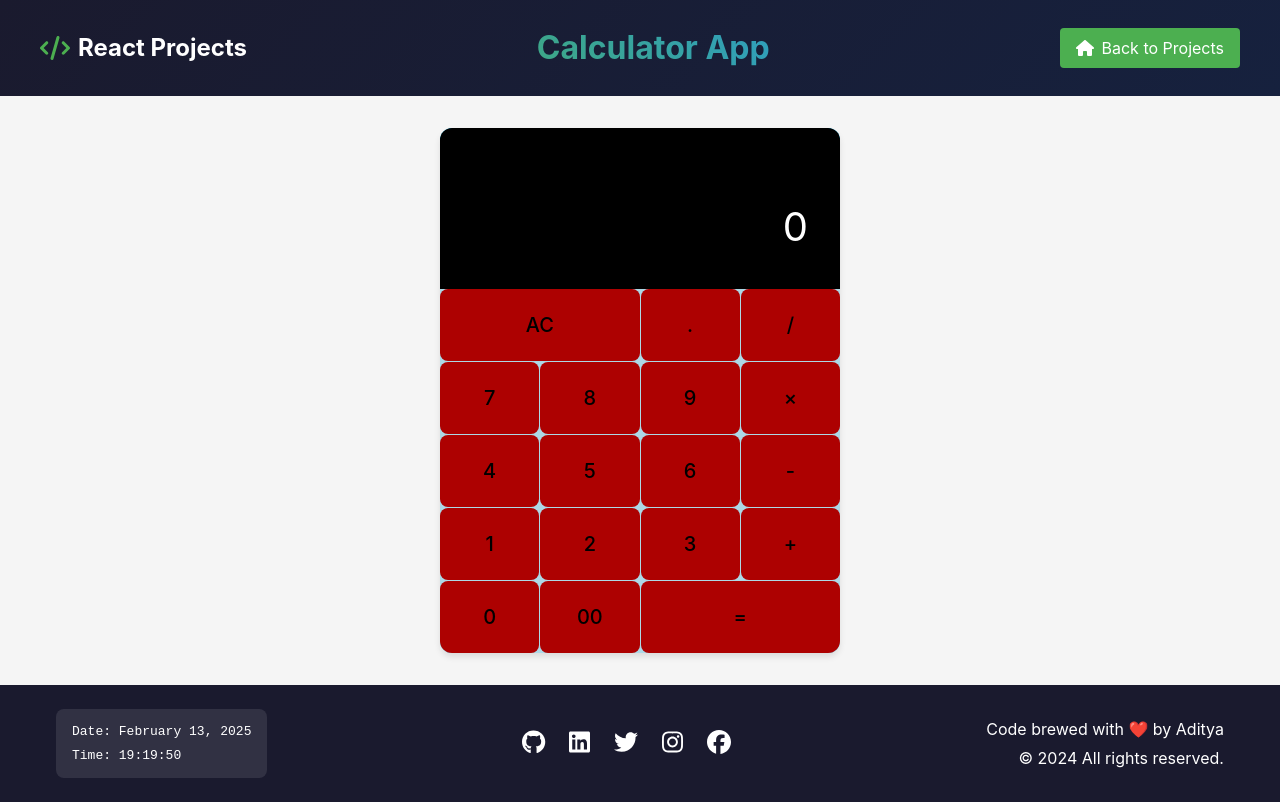
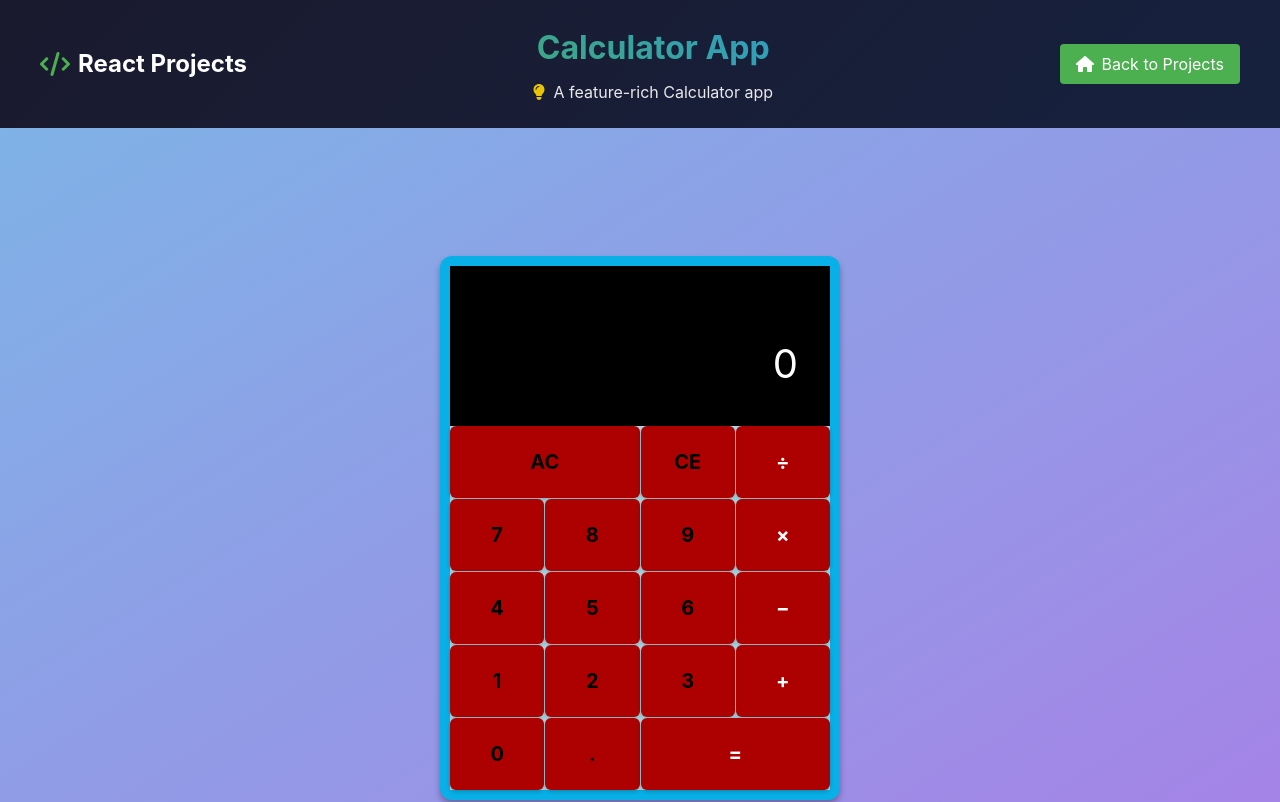
Before and after one commit to AdityaRaj81/30_Projects, a React (Vite) app: page /calculator in a window 1280 px wide. Shown: the top 802 px of the page. Built offline with nearby package versions, Linux system fonts and the light colour scheme.

Commit message:
enhance Calculator component styling and add keyboard support for improved usability

```diff
--- a/src/projects/Calculator/Calculator.css
+++ b/src/projects/Calculator/Calculator.css
@@ -1,16 +1,19 @@
 .calculator-main {
+  min-height: 100vh;
   flex: 1;
   display: flex;
+  flex-direction: column;
   justify-content: center;
   align-items: center;
-  background-color: #f5f5f5;
+  background: linear-gradient(to bottom right, #7fb2e6, #a880e7);
   padding: 2rem;
 }
 
 .calculator {
   background: rgb(8, 176, 231);
   border-radius: 12px;
-  box-shadow: 0 4px 6px rgba(0, 0, 0, 0.1);
+  box-shadow: 0 4px 6px rgba(0, 0, 0, 0.3);
+  padding: 10px;
   width: 100%;
   max-width: 400px;
   overflow: hidden;
@@ -26,7 +29,7 @@
 .equation {
   min-height: 1.5em;
   font-size: 1.2rem;
-  color: #c04242;
+  color: #bdc3c7;
 }
 
 .current {
@@ -39,6 +42,17 @@
   grid-template-columns: repeat(4, 1fr);
   gap: 1px;
   background: lightblue;
+}
+button {
+  padding: 15px;
+  font-size: 1.4rem;
+  background: #fff;
+  border: none;
+  border-radius: 6px;
+  cursor: pointer;
+  transition: 0.2s ease-in-out;
+  font-weight: bold;
+  box-shadow: 0 2px 4px rgba(0, 0, 0, 0.2);
 }
 
 .buttons button {
@@ -53,10 +67,32 @@
   background: #f38888;
 }
 
+button:active {
+  transform: scale(0.95);
+}
 .span-two {
   grid-column: span 2;
 }
 
+
+.operator {
+  background: #f39c12;
+  color: white;
+}
+
+.operator:hover {
+  background: #e67e22;
+}
+
+/* Equal Button */
+.equal {
+  background: #27ae60;
+  color: white;
+}
+
+.equal:hover {
+  background: #2ecc71;
+}
 @media (max-width: 768px) {
   .calculator-main {
     padding: 1rem;
--- a/src/projects/Calculator/Calculator.jsx
+++ b/src/projects/Calculator/Calculator.jsx
@@ -1,4 +1,4 @@
-import { useState } from 'react';
+import { useState, useEffect } from 'react';
 import HeaderProject from '../../components/layouts/ProjectHeader';
 import Footer from '../../components/layouts/Footer';
 import './Calculator.css';
@@ -8,7 +8,7 @@ const Calculator = () => {
   const [equation, setEquation] = useState('');
 
   const handleNumber = (number) => {
-    if (display === '0') {
+    if (display === '0' || display === 'Error') {
       setDisplay(number);
     } else {
       setDisplay(display + number);
@@ -16,8 +16,10 @@ const Calculator = () => {
   };
 
   const handleOperator = (operator) => {
-    setDisplay('0');
-    setEquation(display + ' ' + operator + ' ');
+    if (display !== 'Error') {
+      setEquation(equation + display + ' ' + operator + ' ');
+      setDisplay('0');
+    }
   };
 
   const handleEqual = () => {
@@ -27,6 +29,7 @@ const Calculator = () => {
       setEquation('');
     } catch {
       setDisplay('Error');
+      setEquation('');
     }
   };
 
@@ -35,9 +38,35 @@ const Calculator = () => {
     setEquation('');
   };
 
+  const handleClearEntry = () => {
+    setDisplay('0');
+  };
+
+  const handleKeyPress = (e) => {
+    if (/[0-9]/.test(e.key)) {
+      handleNumber(e.key);
+    } else if (['+', '-', '*', '/'].includes(e.key)) {
+      handleOperator(e.key);
+    } else if (e.key === 'Enter' || e.key === '=') {
+      handleEqual();
+    } else if (e.key === 'Backspace') {
+      handleClearEntry();
+    } else if (e.key === 'Escape') {
+      handleClear();
+    }
+  };
+
+  useEffect(() => {
+    window.addEventListener('keydown', handleKeyPress);
+    return () => window.removeEventListener('keydown', handleKeyPress);
+  }, [display, equation]);
+
   return (
     <div className="app">
-      <HeaderProject title="Calculator App" />
+    <HeaderProject
+      title="Calculator App"
+      description="A feature-rich Calculator app"
+    />
       <main className="calculator-main">
         <div className="calculator">
           <div className="display">
@@ -45,24 +74,24 @@ const Calculator = () => {
             <div className="current">{display}</div>
           </div>
           <div className="buttons">
-            <button onClick={handleClear} className="span-two">AC</button>
-            <button onClick={() => handleNumber('.')}>.</button>
-            <button onClick={() => handleOperator('/')}>/</button>
+            <button onClick={handleClear} className="span-two clear">AC</button>
+            <button onClick={handleClearEntry} className="clear-entry">CE</button>
+            <button onClick={() => handleOperator('/')} className="operator">÷</button>
             <button onClick={() => handleNumber('7')}>7</button>
             <button onClick={() => handleNumber('8')}>8</button>
             <button onClick={() => handleNumber('9')}>9</button>
-            <button onClick={() => handleOperator('*')}>×</button>
+            <button onClick={() => handleOperator('*')} className="operator">×</button>
             <button onClick={() => handleNumber('4')}>4</button>
             <button onClick={() => handleNumber('5')}>5</button>
             <button onClick={() => handleNumber('6')}>6</button>
-            <button onClick={() => handleOperator('-')}>-</button>
+            <button onClick={() => handleOperator('-')} className="operator">−</button>
             <button onClick={() => handleNumber('1')}>1</button>
             <button onClick={() => handleNumber('2')}>2</button>
             <button onClick={() => handleNumber('3')}>3</button>
-            <button onClick={() => handleOperator('+')}>+</button>
-            <button onClick={() => handleNumber('0')}>0</button>
-            <button onClick={() => handleNumber('0')}>00</button>
-            <button onClick={handleEqual} className="span-two">=</button>
+            <button onClick={() => handleOperator('+')} className="operator">+</button>
+            <button onClick={() => handleNumber('0')} className="zero">0</button>
+            <button onClick={() => handleNumber('.')}>.</button>
+            <button onClick={handleEqual} className="span-two equal">=</button>
           </div>
         </div>
       </main>
```
